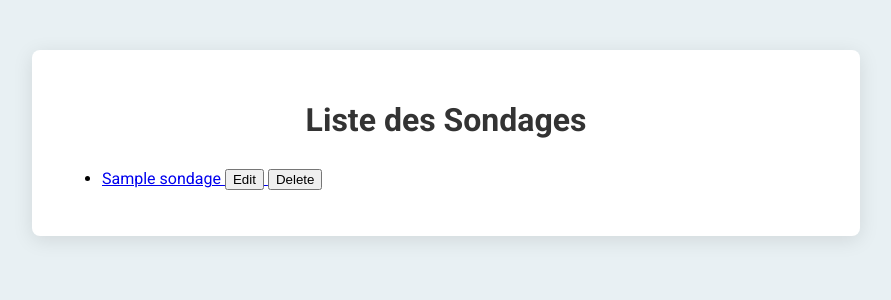
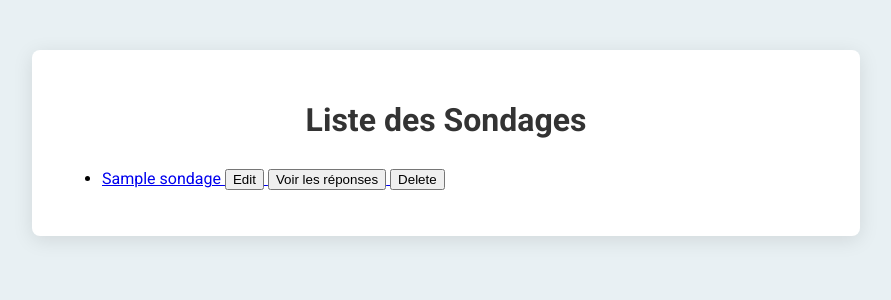
Before and after one commit to Revoky/SondagesNoSQL, a Flask app: page /sondages/list in a window 1280 px wide. Shown: the top 300 px of the page, without its empty margins (194-1085 px from the left). Run offline with Flask 3, Linux system fonts and the light colour scheme; a database or web service that is not in the repository returns one stand-in record (values such as "Sample title").

Commit message:
viewAnswersButton

```diff
--- a/templates/polls.html
+++ b/templates/polls.html
@@ -21,6 +21,9 @@
                 <a href="/sondages/edit/{{ poll._id }}">
                     <button class="edit-button">Edit</button>
                 </a>
+                <a href="/sondages/{{ poll._id }}/reponses">
+                    <button class="view-responses-button">Voir les réponses</button>
+                </a>
 
                 <button class="delete-button" data-poll-id="{{ poll._id }}">Delete</button>
             </li>
```
